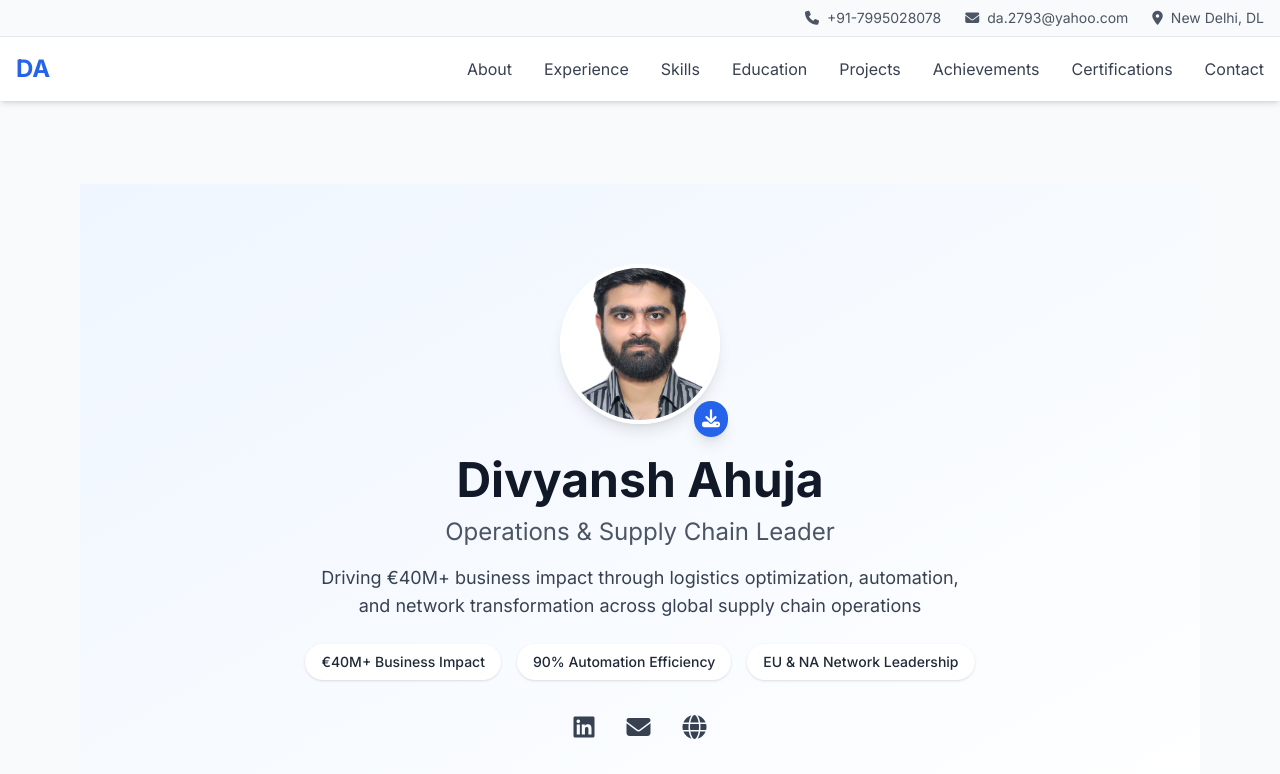
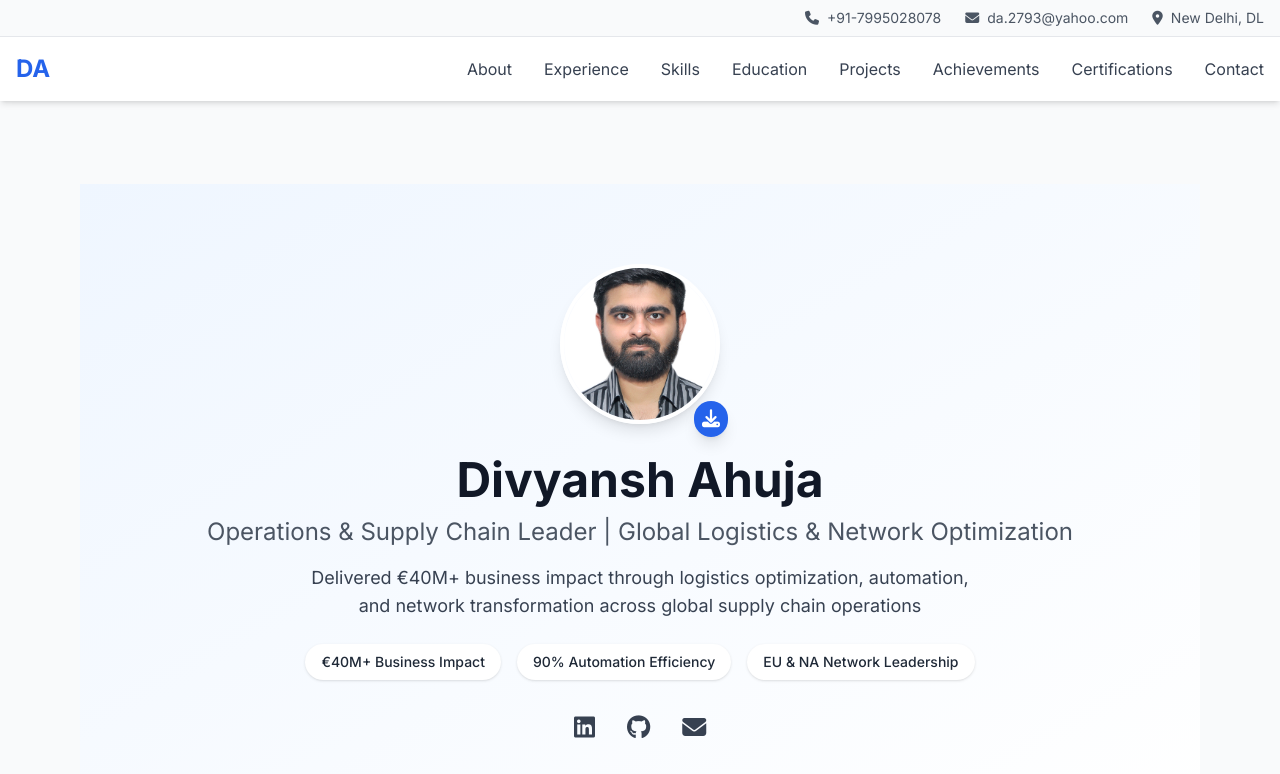
Before and after one commit to DA2793/divyansh-portfolio, a React (Vite) app: page / in a window 1280 px wide. Shown: the top 774 px of the page. Built offline with nearby package versions, Linux system fonts and the light colour scheme.

Commit message:
Update Hero.jsx

```diff
--- a/src/components/Hero/Hero.jsx
+++ b/src/components/Hero/Hero.jsx
@@ -32,6 +32,7 @@ const Hero = () => {
                 href="/Divyansh_Ahuja_CV.pdf"
                 download
                 className="bg-blue-600 text-white p-2 rounded-full hover:bg-blue-700 transition shadow-lg hover:scale-110"
+                title="Download CV"
               >
                 <i className="fas fa-download text-lg"></i>
               </a>
@@ -46,12 +47,12 @@ const Hero = () => {
 
         {/* Title */}
         <h2 className="text-xl md:text-2xl text-gray-600 mb-4">
-          Operations & Supply Chain Leader
+          Operations & Supply Chain Leader | Global Logistics & Network Optimization
         </h2>
 
         {/* Value Proposition */}
         <p className="text-lg text-gray-700 max-w-2xl mx-auto mb-6">
-          Driving €40M+ business impact through logistics optimization, automation,
+          Delivered €40M+ business impact through logistics optimization, automation,
           and network transformation across global supply chain operations
         </p>
 
@@ -70,29 +71,35 @@ const Hero = () => {
 
         {/* Social Links */}
         <div className="flex justify-center gap-8 mb-8">
+          {/* LinkedIn */}
           <a
             href="https://linkedin.com/in/divyanshahuja"
             target="_blank"
             rel="noopener noreferrer"
             className="text-2xl text-gray-700 hover:text-blue-600 hover:scale-110 transition"
+            aria-label="LinkedIn Profile"
           >
             <i className="fab fa-linkedin"></i>
           </a>
 
+          {/* GitHub */}
+          <a
+            href="https://github.com/DA2793"
+            target="_blank"
+            rel="noopener noreferrer"
+            className="text-2xl text-gray-700 hover:text-blue-600 hover:scale-110 transition"
+            aria-label="GitHub Profile"
+          >
+            <i className="fab fa-github"></i>
+          </a>
+
+          {/* Email */}
           <a
             href="mailto:da.2793@yahoo.com"
             className="text-2xl text-gray-700 hover:text-blue-600 hover:scale-110 transition"
+            aria-label="Email"
           >
             <i className="fas fa-envelope"></i>
-          </a>
-
-          <a
-            href="https://divyanshahuja.com"
-            target="_blank"
-            rel="noopener noreferrer"
-            className="text-2xl text-gray-700 hover:text-blue-600 hover:scale-110 transition"
-          >
-            <i className="fas fa-globe"></i>
           </a>
         </div>
 
```
